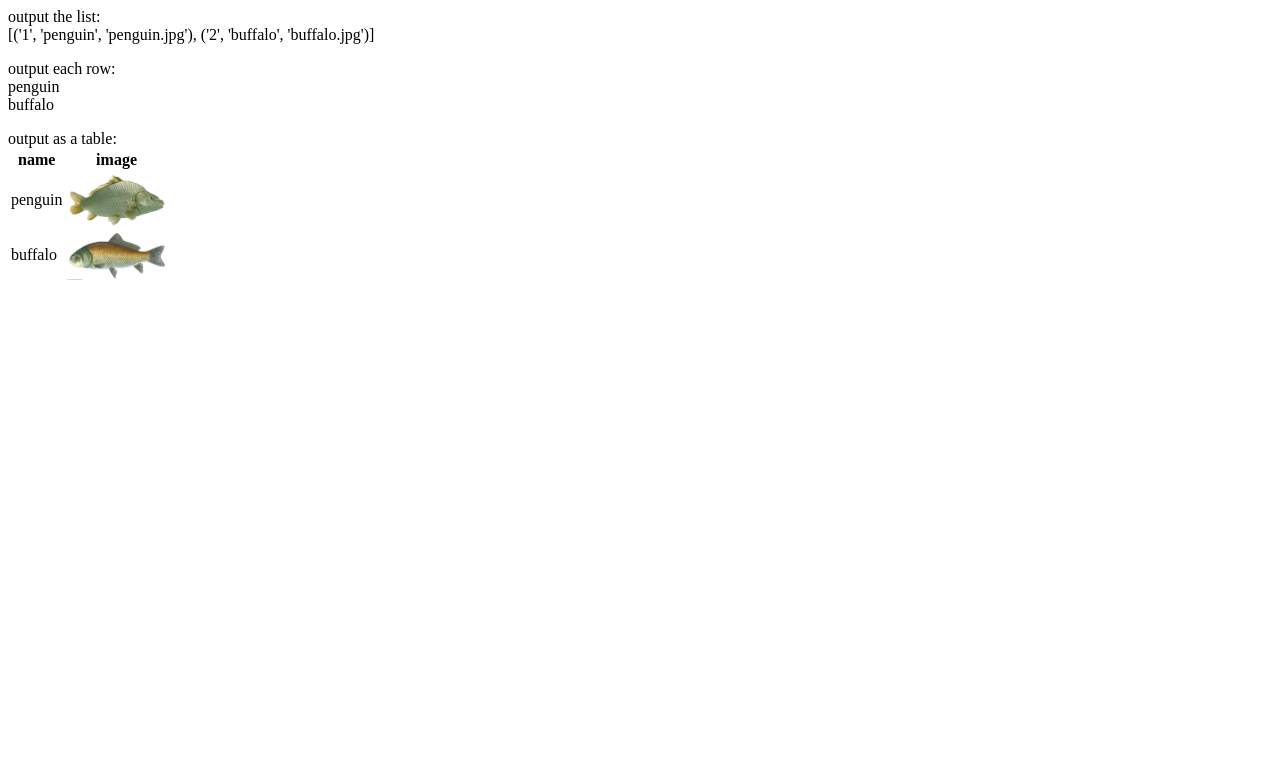
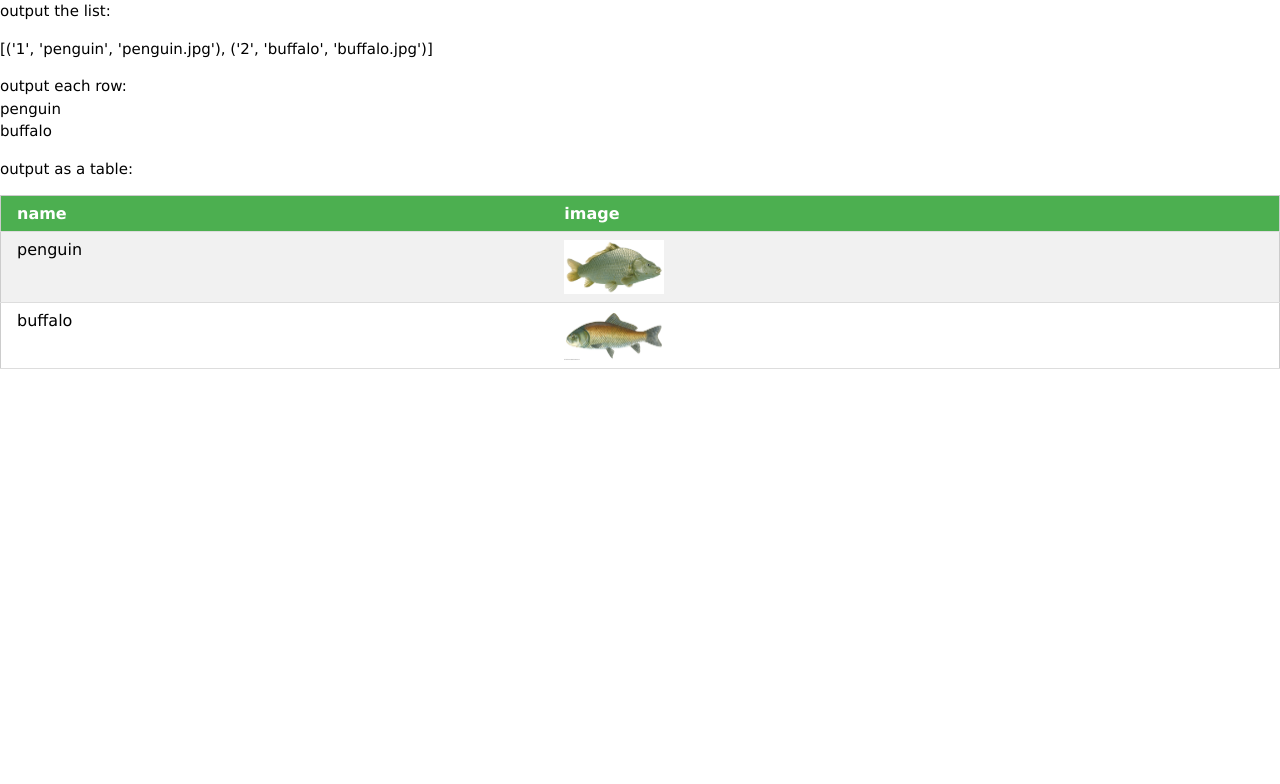
Before and after one commit to eniompw/ImagesDBJinja, a Flask app: page / in a window 1280 px wide. Shown: the top 784 px of the page. Run offline with Flask 2, Linux system fonts and the light colour scheme; data comes from the database, SQL or seed files in the repository.

Commit message:
Update index.html

```diff
--- a/templates/index.html
+++ b/templates/index.html
@@ -1,16 +1,18 @@
-output the list: <br>
-{{ list }}
+output the list: <p>
+    {{ list }}
 <p>
 
 output each row: <br>
-{% for item in list %}
-{{ item[1] }} <br>
-{% endfor %}
+    {% for item in list %}
+    {{ item[1] }} <br>
+    {% endfor %}
 <p>
 
-output as a table: <br>
-<table>
-    <tr>
+<link rel="stylesheet" href="https://www.w3schools.com/w3css/4/w3.css">
+output as a table: <p>
+
+<table class="w3-table-all w3-hoverable">
+    <tr class="w3-green">
         <th>name</th>
         <th>image</th>
     </tr>
```
